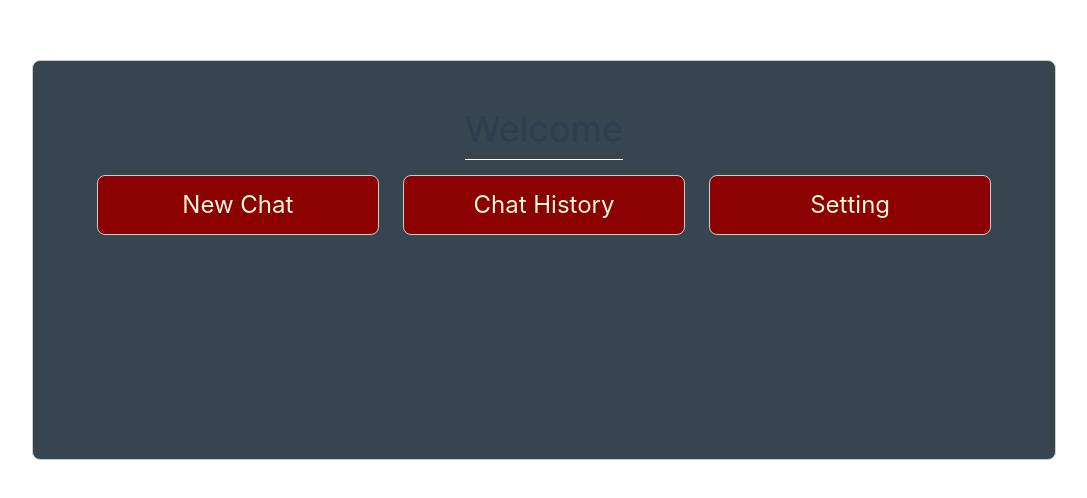
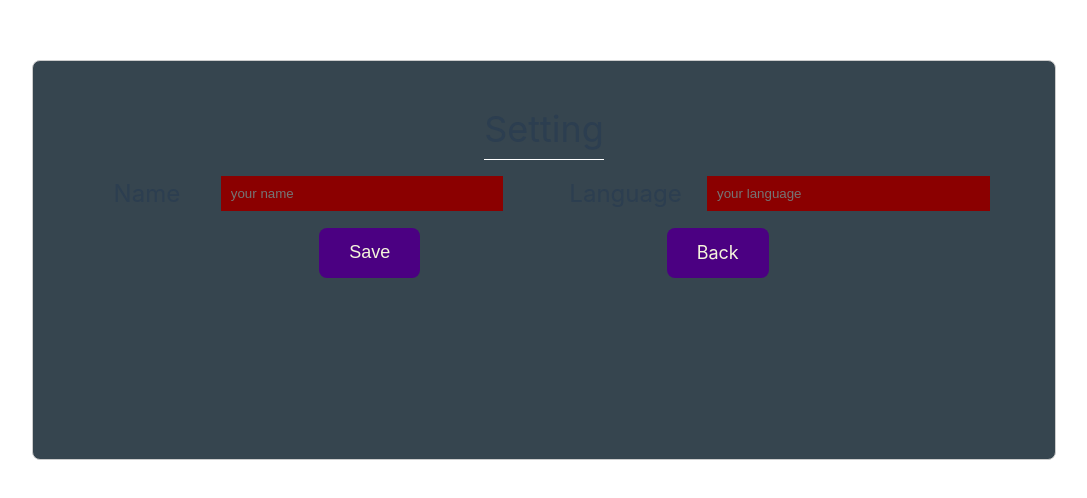
Before and after one commit to sauheiwong/trpg-vue-frontend, a Vue app: page /setting in a window 1280 px wide. Before the commit this address led to /. Shown: the part 140-638 px from the top of the page, without its empty margins (96-1183 px from the left). Built offline with nearby package versions, Linux system fonts and the light colour scheme; sample sign-in values are in the browser's storage.

Commit message:
setting basic done

```diff
--- /dev/null
+++ b/src/components/SettingOption.vue
@@ -0,0 +1,53 @@
+<template>
+    <div>
+        <label>{{ capitalizeFirstLetter(option.label) }}</label>
+        <input v-model="option.value" :type="option.type" :placeholder="option.placeholder" @blur="updateValue(option.label, option.value)"/>
+    </div>
+</template>
+
+<script>
+export default {
+    name: "SettingOption",
+    props: {
+        option: {
+            type: Object,
+            required: true,
+        },
+    },
+    emits: ['update-value'],
+    methods: {
+        updateValue(label, value) {
+            this.$emit('update-value', label, value);
+        },
+        capitalizeFirstLetter(str) {
+            if (typeof str !== 'string' || str.length === 0) {
+                return str; // Handle non-string input or empty strings
+            }
+            return str.charAt(0).toUpperCase() + str.slice(1);
+        }
+    }
+}
+
+</script>
+
+<style scoped>
+div{
+  display: flex;
+  justify-content: space-evenly;
+  align-items: center;
+  width: 100%;
+}
+
+input{
+    width: 60%;
+    padding: 10px;
+    background-color: var(--highlight1-color);
+    color: var(--text-color);
+    border: none;
+    cursor: text;
+}
+
+input:focus{
+    border: none;
+}
+</style>
--- a/src/router/index.js
+++ b/src/router/index.js
@@ -2,6 +2,7 @@ import { createRouter, createWebHistory } from 'vue-router';
 import LoginView from '../views/loginView.vue';
 import ChatView from '../views/chatView.vue';
 import HomeView from '../views/homeView.vue';
+import SettingView from '@/views/settingView.vue';
 
 const routes = [
   {
@@ -19,6 +20,12 @@ const routes = [
     path: '/',
     name: 'Home',
     component: HomeView,
+    meta: { requiresAuth: true }, // 標記此路由需要登入
+  },
+  {
+    path: '/setting',
+    name: 'Setting',
+    component: SettingView,
     meta: { requiresAuth: true }, // 標記此路由需要登入
   },
   // 捕獲所有未匹配的路由並重定向到首頁
--- a/src/views/homeView.vue
+++ b/src/views/homeView.vue
@@ -27,7 +27,7 @@ export default {
             options: [
                 {id: "option-1", title: "New Chat", to: "/chat"},
                 {id: "option-2", title: "Chat History", to: "/"},
-                {id: "option-3", title: "Setting", to: "/"},
+                {id: "option-3", title: "Setting", to: "/setting"},
             ]
         }
     }
--- /dev/null
+++ b/src/views/settingView.vue
@@ -0,0 +1,122 @@
+<template>
+  <div id="chat-layout">
+    <div class="main-content">
+        <h2>Setting</h2>
+        <div class="setting-container">
+            <SettingOption
+            v-for="option in options"
+            :option="option"
+            @update-value="updateValue"
+            :key="option.id"
+            />
+        </div>
+        <div class="button-container">
+            <button @click="saveSetting">Save</button>
+            <router-link :to="'/'" >Back</router-link>
+        </div>
+
+    </div>
+  </div>
+</template>
+
+<script>
+import SettingOption from '@/components/SettingOption.vue';
+
+export default {
+    name: "SettingView",
+    components: {
+        SettingOption
+    },
+    created() {
+        this.buildInfor();
+    },
+    methods: {
+        buildInfor() {
+            this.options.forEach(option => {
+                this.infor[option.label] = option.value;
+            });
+        },
+        updateValue(label, value) {
+            this.infor[label] = value;
+        },
+        saveSetting(){
+            console.log("this.infor is: ",this.infor)
+        }
+    },
+    data(){
+        return {
+            options: [
+                {id: 1, value: "", type: "text", placeholder: "your name", label: "name"},
+                {id: 2, value: "", type: "text", placeholder: "your language", label: "language"},
+            ],
+            infor: {}
+        }
+    },
+}
+
+</script>
+
+<style scoped>
+
+#chat-layout {
+  display: flex;
+  height: 100vh; /* 讓佈局佔滿整個視窗高度 */
+  justify-content: center;
+  align-items: center;
+}
+
+h2{
+    border-bottom: 1px solid white;
+}
+
+.main-content {
+  padding: 20px;
+  overflow-y: auto;
+  display: flex;
+  flex-direction: column;
+  align-items: center;
+  height: 50%;
+  width: 80%;
+  gap: 15px;
+  padding: 40px;
+  border: 1px solid #ccc;
+  border-radius: 8px;
+  background-color: var(--background-color);
+  font-size: x-large;
+}
+
+.setting-container{
+  display: flex;
+  justify-content: space-evenly;
+  align-items: center;
+  width: 100%;
+}
+
+.button-container {
+  display: flex;
+  justify-content: space-evenly;
+  align-items: center;
+  width: 100%;
+}
+
+.button-container *{
+    display: flex;
+    justify-content: center;
+    align-items: center;
+    background-color: var(--highlight2-color);
+    color: var(--text-color);
+    border: none;
+    padding: 15px 30px;
+    cursor: pointer;
+    font-size: large;
+    border-radius: 8px;
+    transition: var(--fast-transition);
+    text-decoration: none;
+    height: 50px;
+}
+
+.button-container *:hover{
+    background-color: var(--highlight1-color);
+}
+
+</style>
```
